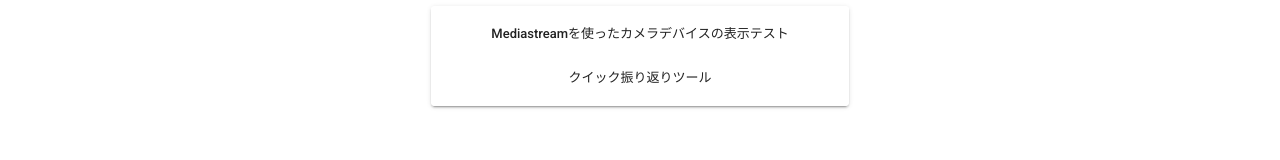
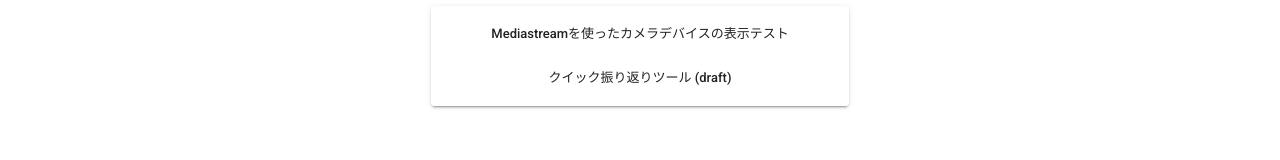
Before and after one commit to sters/tools.gomiba.co, a Vue app: page /#/ in a window 1280 px wide. Shown: the part 134-294 px from the top of the page. Built offline with nearby package versions, Linux system fonts and the light colour scheme.

Commit message:
add draft mark

```diff
--- a/src/components/Header/MenuItems.vue
+++ b/src/components/Header/MenuItems.vue
@@ -29,14 +29,25 @@ export default class MenuItems extends Vue {
   showPageTitle: boolean|undefined;
 
   get routeList() {
-    const list = this.$store.getters.routeList.map((x: Route) => {
+    return this.$store.getters.routeList.filter((x: Route) => {
       if (this.dontShowTop && x.name === 'TOP') {
         return null;
       }
+
+      if (x.meta.draft) {
+        if (process.env.NODE_ENV !== 'production') {
+          const z = x;
+          if (z.meta.title.indexOf('(draft)') === -1) {
+            z.meta.title += ' (draft)';
+            z.name += ' (draft)';
+          }
+          return z;
+        }
+        return null;
+      }
+
       return x;
     });
-
-    return list.filter((x: Route | null) => x);
   }
 }
 </script>
--- a/src/router/index.ts
+++ b/src/router/index.ts
@@ -29,6 +29,7 @@ const routes: Array<RouteConfig> = [
     component: QuickRetrospective,
     meta: {
       title: 'クイック振り返りツール',
+      draft: true,
     },
   },
 ];
```
